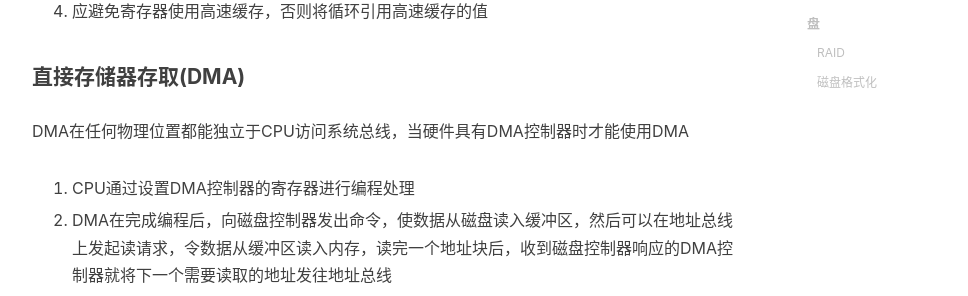
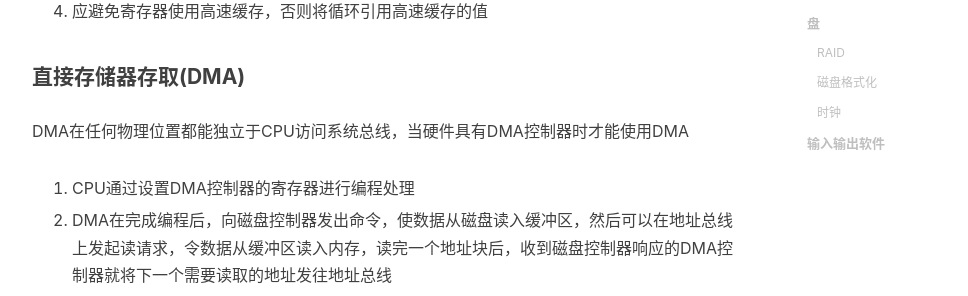
Before and after one commit to ONLYUNIVERSE/ONLYUNIVERSE.github.io, a Jekyll site: the page built from _posts/2020-09-29-输入输出.md, in a window 1280 px wide and 900 px high, scrolled down 844 px. Shown: the part 501-797 px from the top of the window, without its empty margins (233-1201 px from the left). Built offline with Jekyll 4.4.1, drawn with Linux system fonts in a browser that asks for light colours; nearby versions of some CDN libraries; comment, search, counter and statistics services are not loaded.

Commit message:
Update 2020-09-29-输入输出.md

```diff
--- a/_posts/2020-09-29-输入输出.md
+++ b/_posts/2020-09-29-输入输出.md
@@ -123,3 +123,7 @@ RAID （ Redundant Array of Independent Disks ）即独立磁盘冗余阵列，
 #### 磁盘格式化
 
 * 柱面斜进：当磁头需要转移到另一个磁道时，由于磁盘仍会旋转一段距离，磁头也就无法直接顺序读取信息
+
+#### 时钟
+
+### 输入输出软件
```
